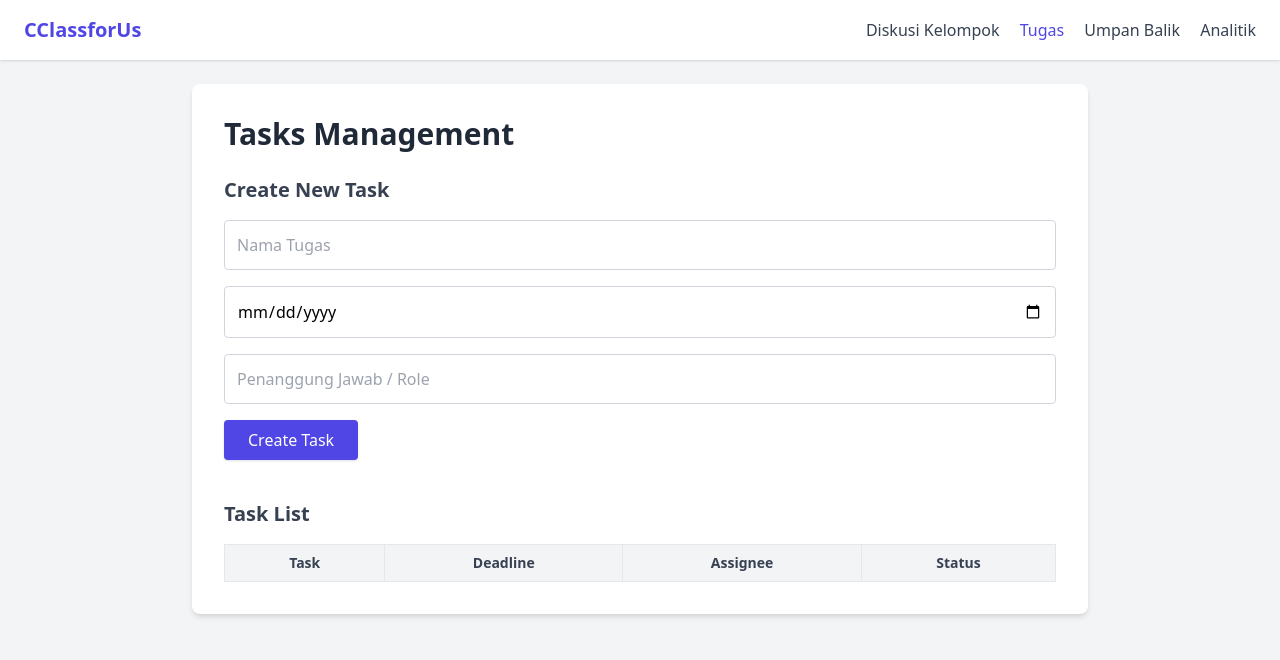
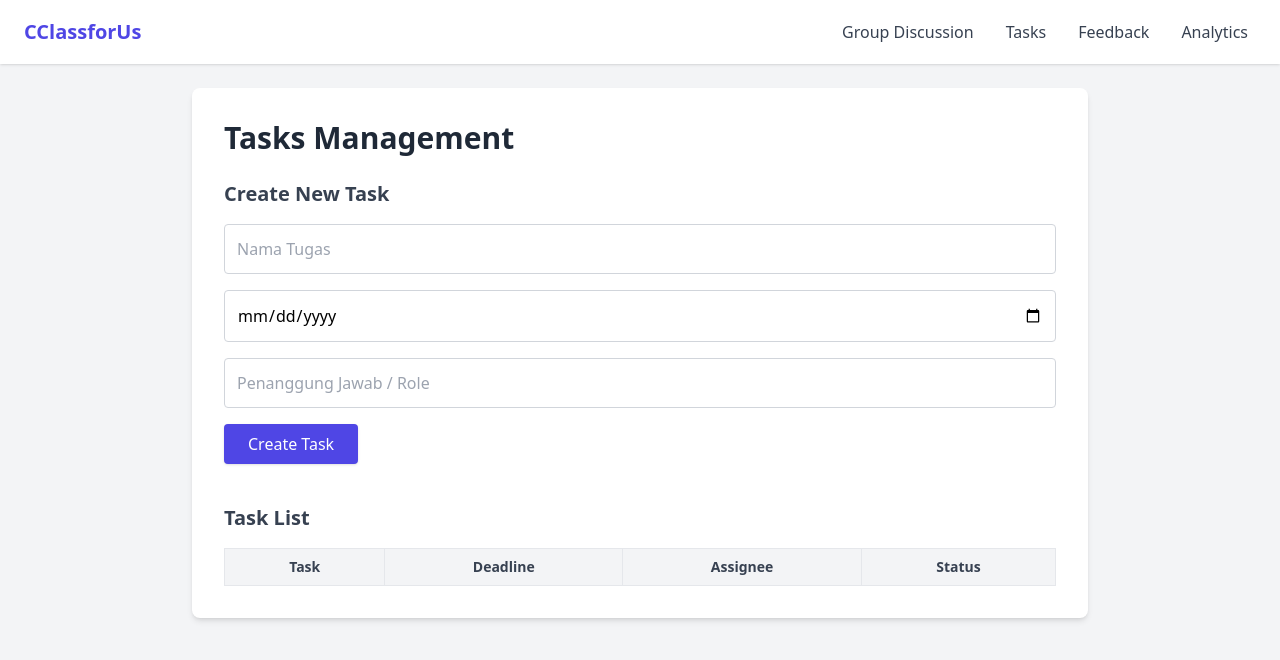
Before and after one commit to nesyasal/deteksi_emosi, a website: page public/tugas.html in a window 1280 px wide. Drawn offline with nearby package versions, Linux system fonts and the light colour scheme; no server answers.

Commit message:
perbaikan navbar

```diff
--- a/public/components/navbar.html
+++ b/public/components/navbar.html
@@ -1,9 +1,9 @@
-<nav class="bg-white shadow px-6 py-4 flex justify-between items-center">
-  <h1 class="font-bold text-xl text-indigo-600">CClassforUs</h1>
-  <div class="space-x-4">
-    <a href="chat.html" class="text-gray-700 hover:text-indigo-600">Diskusi Kelompok</a>
-    <a href="tugas.html" class="text-indigo-600 hover:text-indigo-600">Tugas</a>
-    <a href="umpan-balik.html" class="text-gray-700 hover:text-indigo-600">Umpan Balik</a>
-    <a href="analitik.html" class="text-gray-700 hover:text-indigo-600">Analitik</a>
+<nav class="bg-white shadow px-6 py-4 flex flex-col md:flex-row md:justify-between md:items-center gap-2 md:gap-0">
+  <h1 class="font-bold text-xl text-indigo-600 mb-2 md:mb-0">CClassforUs</h1>
+  <div class="space-x-0 md:space-x-4 flex flex-col md:flex-row gap-2 md:gap-0">
+    <a href="chat.html" class="text-gray-700 hover:text-indigo-600 px-2 py-1 rounded transition">Group Discussion</a>
+    <a href="tugas.html" class="text-gray-700 hover:text-indigo-600 px-2 py-1 rounded transition">Tasks</a>
+    <a href="umpan-balik.html" class="text-gray-700 hover:text-indigo-600 px-2 py-1 rounded transition">Feedback</a>
+    <a href="analitik.html" class="text-gray-700 hover:text-indigo-600 px-2 py-1 rounded transition">Analytics</a>
   </div>
 </nav>
```
